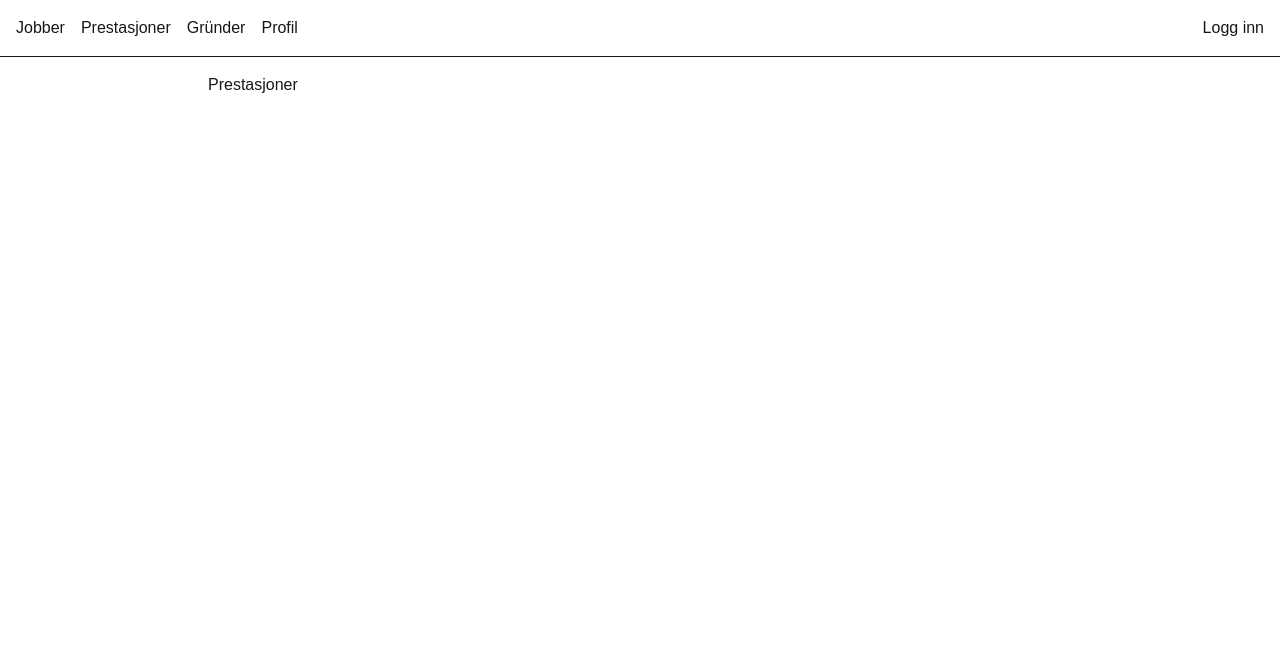
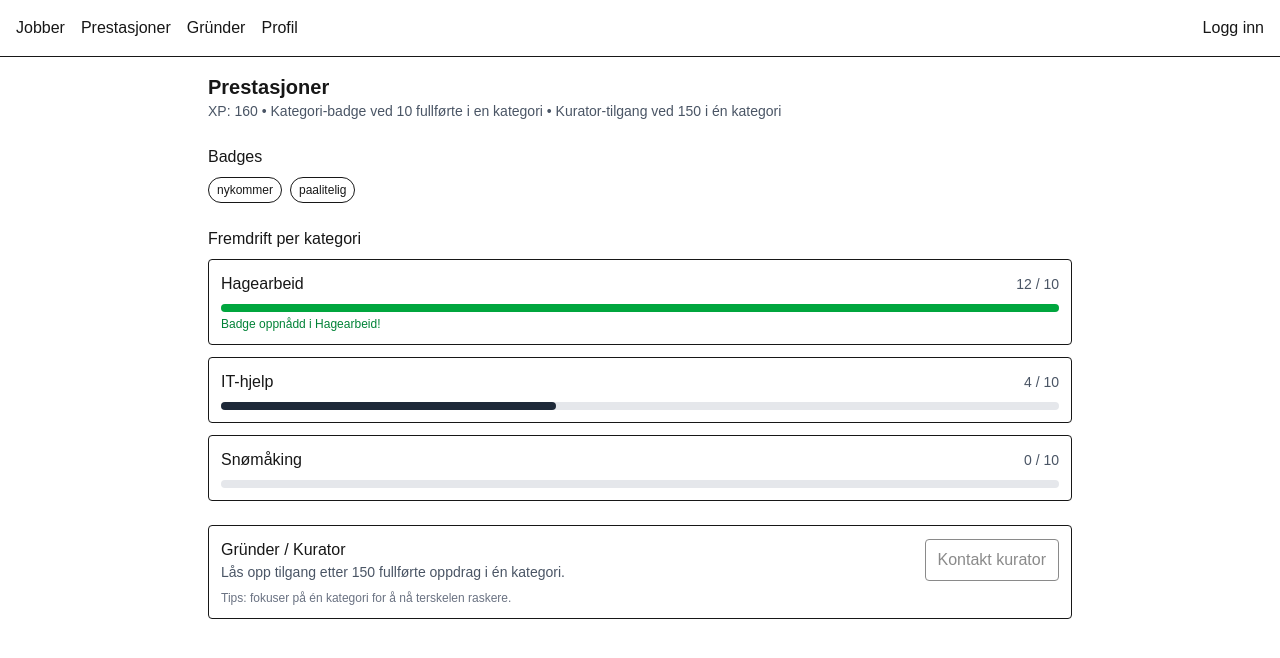
Before and after one commit to KovalDenys1/flus-mvp, a Next.js app: page /prestasjoner in a window 1280 px wide. Shown: the top 658 px of the page. Built offline with nearby package versions, Linux system fonts and the light colour scheme.

Commit message:
feat(prestasjoner): progress UI, badges and curator CTA

```diff
--- a/src/app/prestasjoner/page.tsx
+++ b/src/app/prestasjoner/page.tsx
@@ -1,3 +1,120 @@
+"use client";
+
+import { useEffect, useState } from "react";
+
+type CategoryProgress = { category: string; count: number; target: number };
+type Achievements = {
+  xp: number;
+  badges: string[];
+  perCategory: CategoryProgress[];
+  canContactCurator: boolean;
+};
+
 export default function Page() {
-  return <div>Prestasjoner</div>;
+  const [data, setData] = useState<{
+    achievements: Achievements;
+    rules: { categoryBadgeTarget: number; curatorThreshold: number };
+  } | null>(null);
+  const [loading, setLoading] = useState(true);
+  const [err, setErr] = useState<string | null>(null);
+
+  useEffect(() => {
+    fetch("/api/achievements")
+      .then((r) => {
+        if (!r.ok) throw new Error(`HTTP ${r.status}`);
+        return r.json();
+      })
+      .then(setData)
+      .catch((e) => setErr(String(e)))
+      .finally(() => setLoading(false));
+  }, []);
+
+  if (loading) return <div>Henter prestasjoner…</div>;
+  if (err || !data) return <div className="text-red-600">Feil: {err || "Ingen data"}</div>;
+
+  const { achievements, rules } = data;
+
+  return (
+    <div className="space-y-6">
+      <header>
+        <h1 className="text-xl font-semibold">Prestasjoner</h1>
+        <p className="text-sm text-gray-600">
+          XP: <span className="font-medium">{achievements.xp}</span> •
+          {" "}Kategori-badge ved {rules.categoryBadgeTarget} fullførte i en kategori •
+          {" "}Kurator-tilgang ved {rules.curatorThreshold} i én kategori
+        </p>
+      </header>
+
+      {/* Beidzhi */}
+      <section>
+        <h2 className="font-medium mb-2">Badges</h2>
+        {achievements.badges.length === 0 ? (
+          <p className="text-gray-500 text-sm">Ingen badges ennå.</p>
+        ) : (
+          <div className="flex flex-wrap gap-2">
+            {achievements.badges.map((b) => (
+              <span key={b} className="text-xs px-2 py-1 rounded-full border">
+                {b}
+              </span>
+            ))}
+          </div>
+        )}
+      </section>
+
+      {/* Progres po kategoriyam */}
+      <section>
+        <h2 className="font-medium mb-2">Fremdrift per kategori</h2>
+        <ul className="space-y-3">
+          {achievements.perCategory.map((c) => {
+            const pct = Math.min(100, Math.round((c.count / c.target) * 100));
+            const reached = c.count >= c.target;
+            return (
+              <li key={c.category} className="border rounded p-3">
+                <div className="flex items-center justify-between">
+                  <div className="font-medium">{c.category}</div>
+                  <div className="text-sm text-gray-600">
+                    {c.count} / {c.target}
+                  </div>
+                </div>
+                <div className="mt-2 h-2 w-full bg-gray-200 rounded">
+                  <div
+                    className={`h-2 rounded ${reached ? "bg-green-600" : "bg-gray-800"}`}
+                    style={{ width: `${pct}%` }}
+                  />
+                </div>
+                {reached && (
+                  <div className="text-xs text-green-700 mt-1">
+                    Badge oppnådd i {c.category}!
+                  </div>
+                )}
+              </li>
+            );
+          })}
+        </ul>
+      </section>
+
+      {/* Kurator CTA */}
+      <section className="border rounded p-3">
+        <div className="flex items-center justify-between">
+          <div>
+            <div className="font-medium">Gründer / Kurator</div>
+            <p className="text-sm text-gray-600">
+              Lås opp tilgang etter {rules.curatorThreshold} fullførte oppdrag i én kategori.
+            </p>
+          </div>
+          <a
+            href="/grunder"
+            className={`px-3 py-2 border rounded ${achievements.canContactCurator ? "" : "opacity-50 pointer-events-none"}`}
+          >
+            Kontakt kurator
+          </a>
+        </div>
+        {!achievements.canContactCurator && (
+          <p className="text-xs text-gray-500 mt-2">
+            Tips: fokuser på én kategori for å nå terskelen raskere.
+          </p>
+        )}
+      </section>
+    </div>
+  );
 }
```
